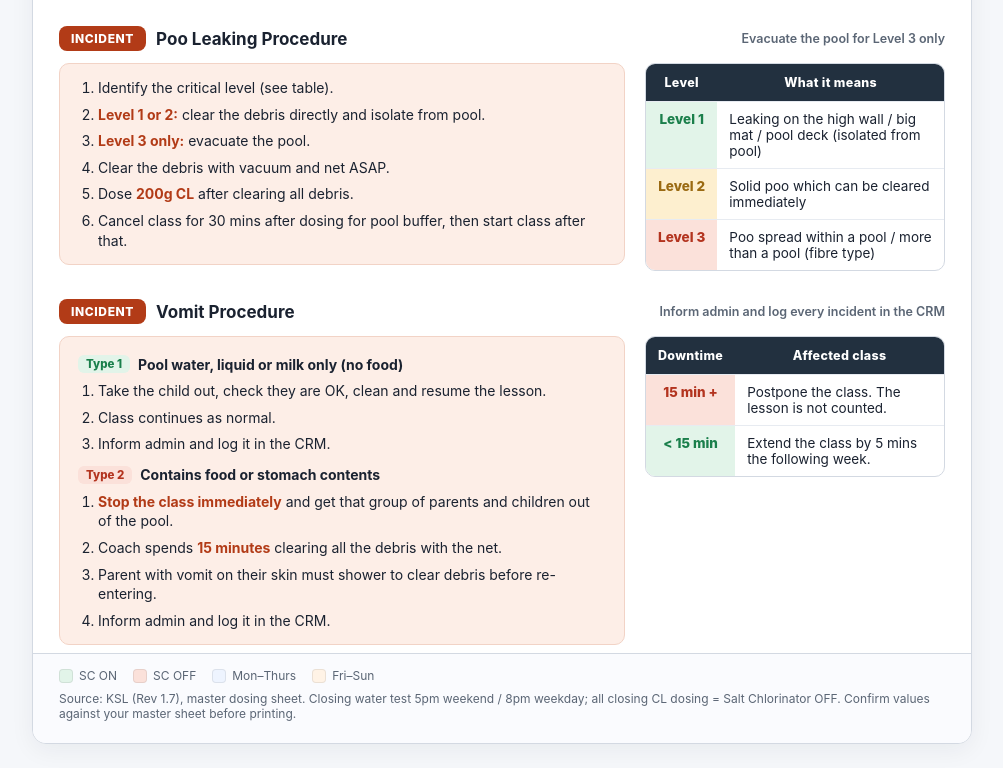
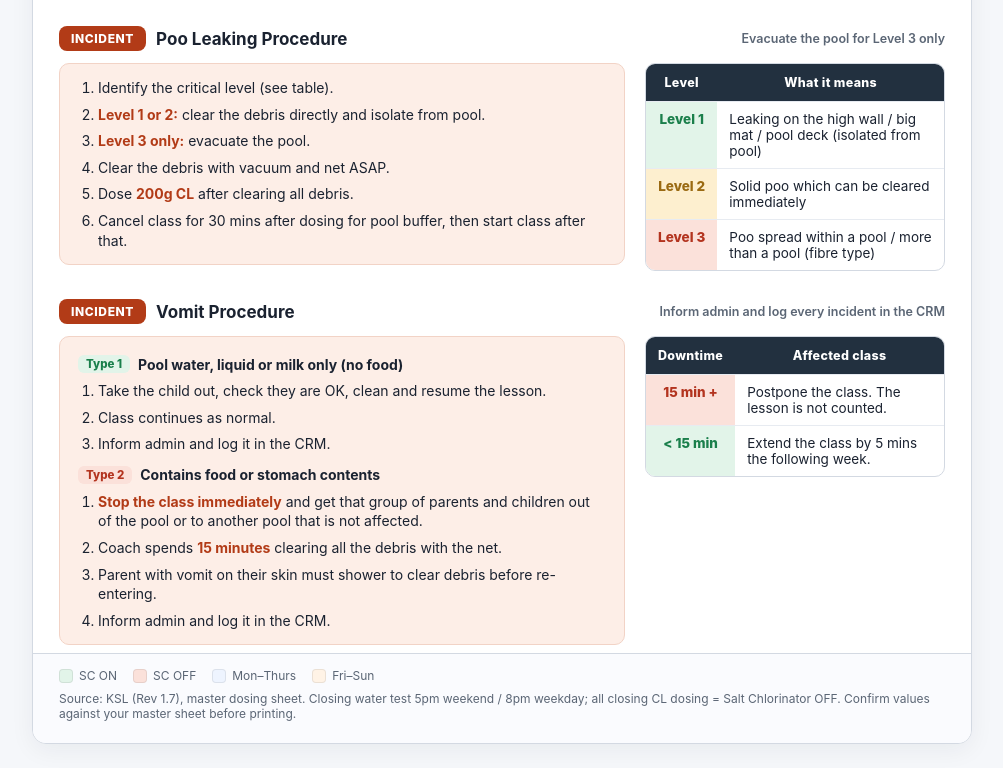
Before and after one commit to edwardlau-max/KSL, a plain HTML site: page index.html in a window 1280 px wide. Shown: the part 1737-2505 px from the top of the page, without its empty margins (138-1141 px from the left). Drawn offline with Linux system fonts and the light colour scheme.

Commit message:
Vomit SOP: allow moving the group to an unaffected pool
Co-Authored-By: Claude Opus 5.5 <noreply@anthropic.com>
Claude-Session: https://claude.ai/code/session_01FC8F374PYHt84ZkVUwN5Ke

```diff
--- a/index.html
+++ b/index.html
@@ -226,7 +226,7 @@
         </ol>
         <h3><span class="t t2">Type 2</span> Contains food or stomach contents</h3>
         <ol>
-          <li><b>Stop the class immediately</b> and get that group of parents and children out of the pool.</li>
+          <li><b>Stop the class immediately</b> and get that group of parents and children out of the pool or to another pool that is not affected.</li>
           <li>Coach spends <b>15 minutes</b> clearing all the debris with the net.</li>
           <li>Parent with vomit on their skin must shower to clear debris before re-entering.</li>
           <li>Inform admin and log it in the CRM.</li>
```
